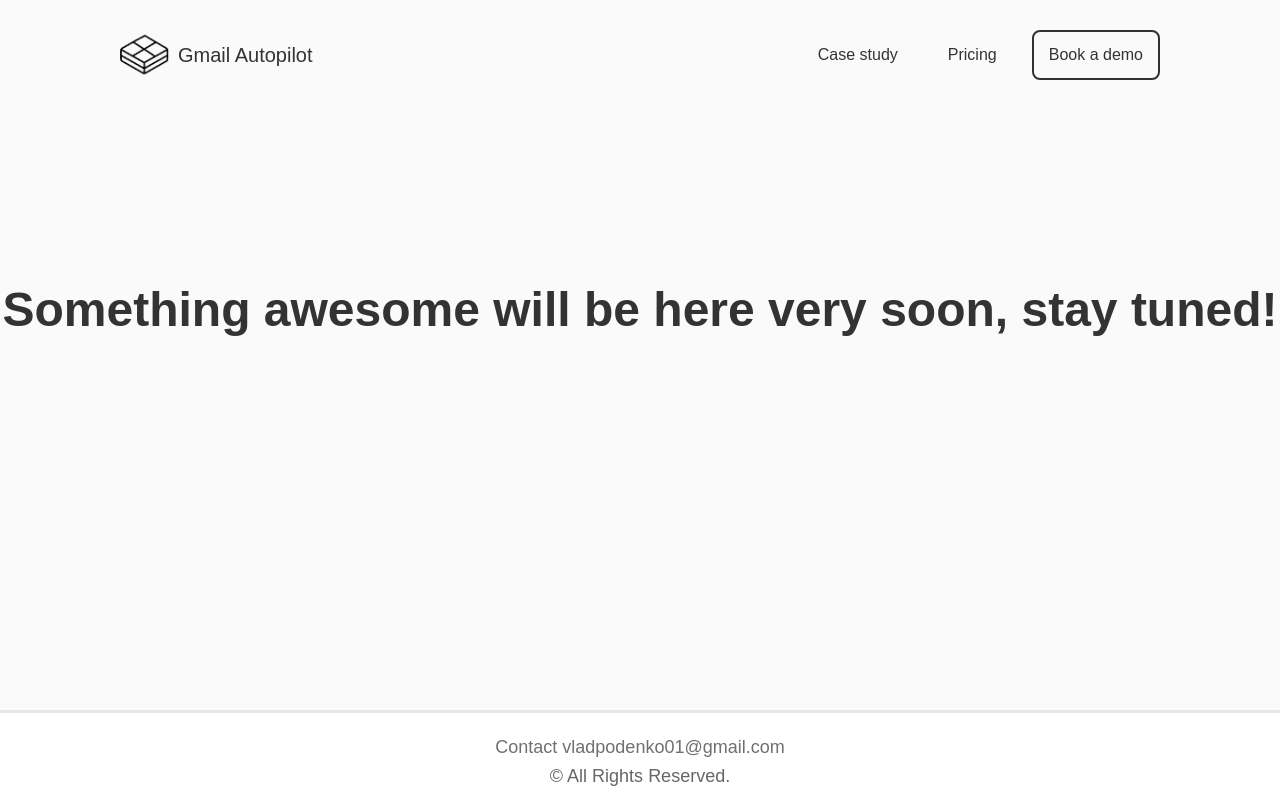
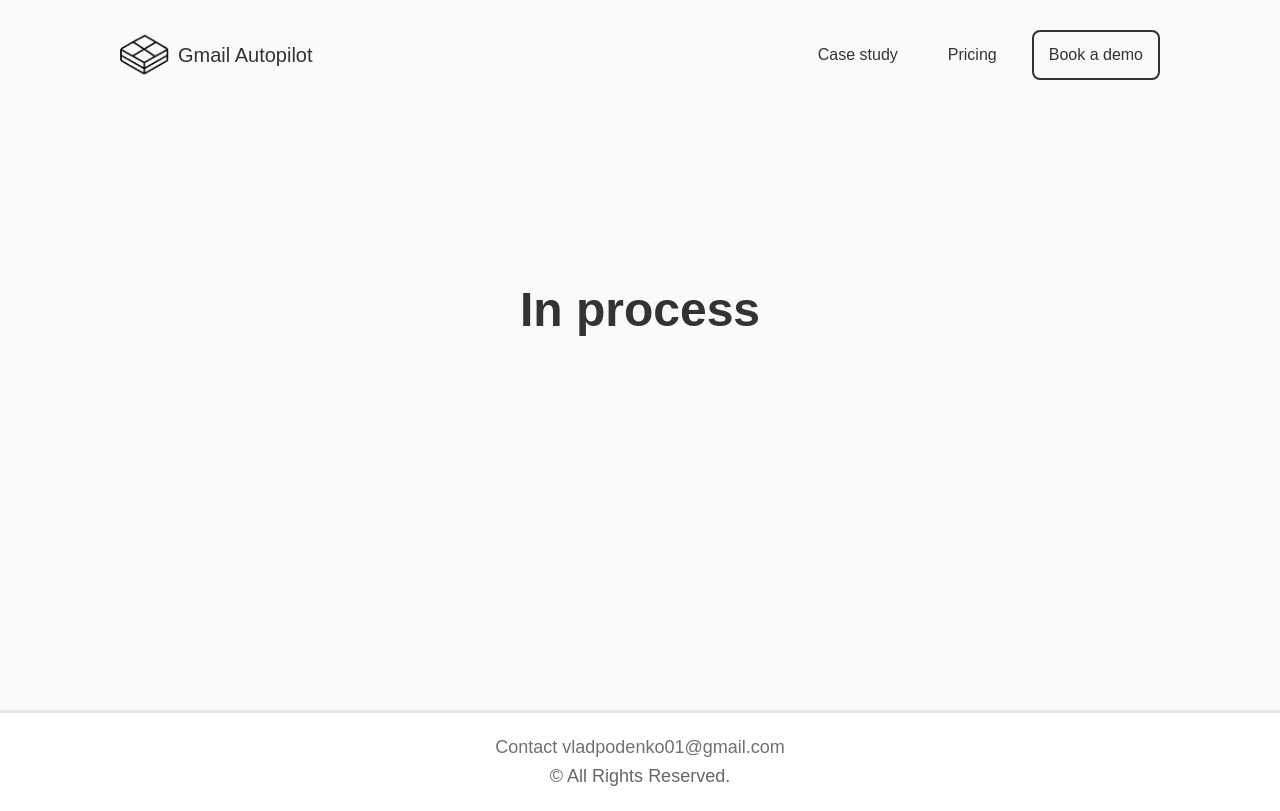
Before and after one commit to vladyslavpodenko/Spatiumxr.eu, a Next.js app: page /products in a window 1280 px wide. Built offline with nearby package versions, Linux system fonts and the light colour scheme; a web font is replaced by a local one.

Commit message:
Update index.tsx

```diff
--- a/src/pages/products/index.tsx
+++ b/src/pages/products/index.tsx
@@ -1,6 +1,6 @@
 const Index=()=>{
     return(<div className="products">
-        Something awesome will be here very soon, stay tuned!
+        In process
     </div>)
 }
 export default Index;
```
